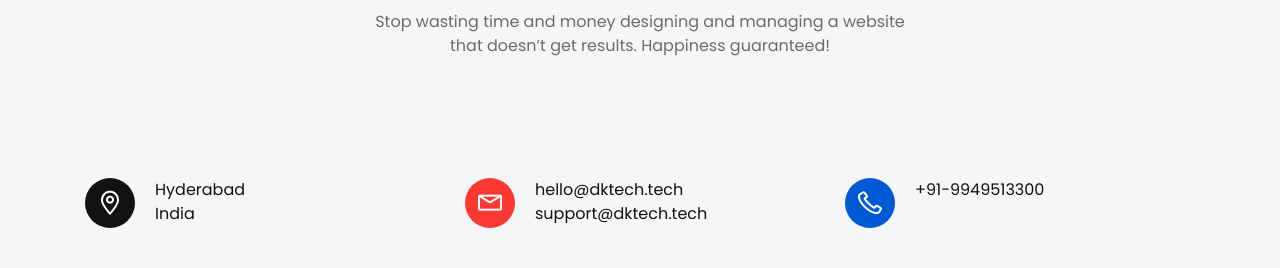
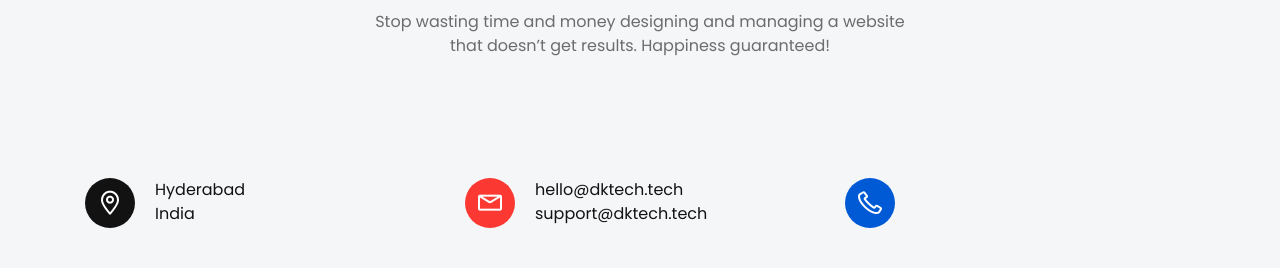
Before and after one commit to manneypraveen/manneypraveen.github.io, a plain HTML site: page index.html in a window 1280 px wide. Shown: the part 1765-2033 px from the top of the page. Drawn offline with Linux system fonts and the light colour scheme.

Commit message:
index updated

```diff
--- a/index.html
+++ b/index.html
@@ -324,7 +324,7 @@
                                 <i class="lni lni-phone"></i>
                             </div>
                             <div class="contact-info-content media-body">
-                                <p class="text">+91-9949513300</p>
+                                <!-- <p class="text">+91-9949513300</p> -->
                             </div>
                         </div> <!-- single contact info -->
                     </div>
```
